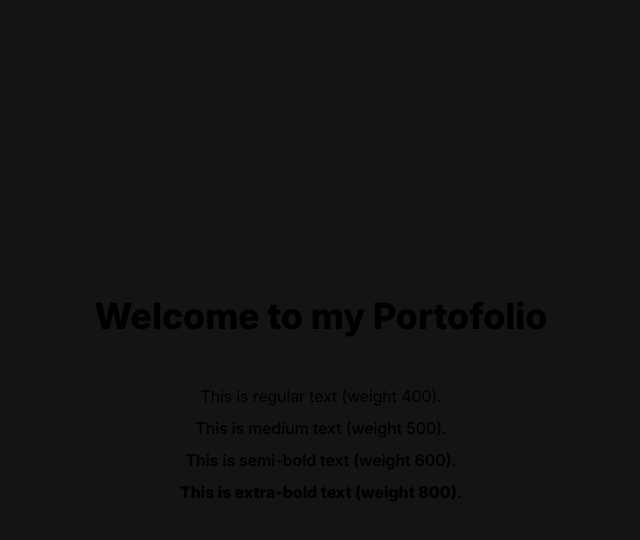
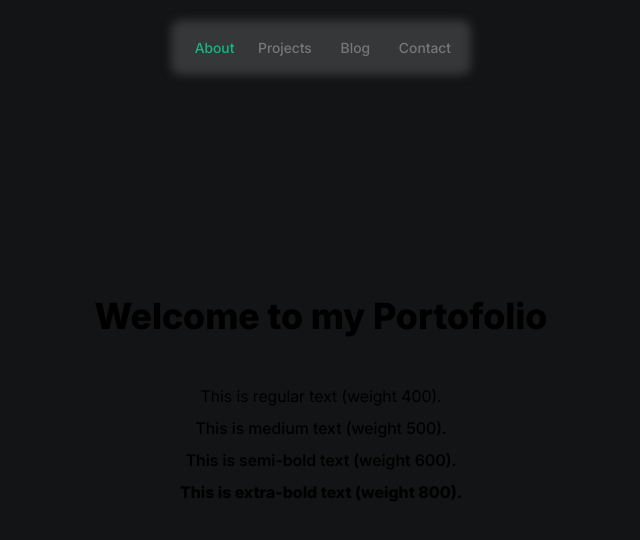
Before and after one commit to yudhaeric/portofolio, a Next.js app: page / in a window 1280 px wide. Shown: the top 540 px of the page, without its empty margins (319-959 px from the left). Built offline with nearby package versions, Linux system fonts and the light colour scheme.

Commit message:
Create Header

```diff
--- /dev/null
+++ b/app/components/header.tsx
@@ -0,0 +1,39 @@
+import React from 'react';
+
+const Header = () => {
+  const menuItems = [
+    { name: 'About', href: '/about' },
+    { name: 'Projects', href: '/projects' },
+    { name: 'Blog', href: '/blog' },
+    { name: 'Contact', href: '/contact' }
+  ];
+
+  return (
+    <header className="fixed top-5 left-0 right-0 mx-auto w-[300px] h-[55px] rounded-[10px] z-[99]">
+      <nav className="relative w-full h-full">
+        {/* Background Blur */}
+        <div
+          className="absolute inset-0 bg-oliveBlack/90 rounded-[10px]"
+          style={{ filter: 'blur(5px)' }}
+        ></div>
+
+        <div className="relative h-full z-10">
+          <ul className="flex items-center justify-center gap-5 h-full px-5">
+            {menuItems.map((item, index) => (
+              <li key={item.name} className="flex-1">
+                <a
+                  href={item.href}
+                  className={`${index === 0 ? 'text-crayolaGreen' : 'text-sonicSilver hover:text-seashell'} transition-colors duration-300 text-sm font-medium block text-center py-2`}
+                >
+                  {item.name}
+                </a>
+              </li>
+            ))}
+          </ul>
+        </div>
+      </nav>
+    </header>
+  );
+};
+
+export default Header;
--- a/app/layout.tsx
+++ b/app/layout.tsx
@@ -1,6 +1,7 @@
 import type { Metadata } from "next";
 import localFont from "next/font/local";
 import "./globals.css";
+import Header from "./components/header";
 
 const inter = localFont({
   src: [
@@ -41,6 +42,7 @@ export default function RootLayout({
   return (
     <html lang="en">
       <body className={`${inter.className} antialiased`}>
+        <Header />
         {children}
       </body>
     </html>
```
